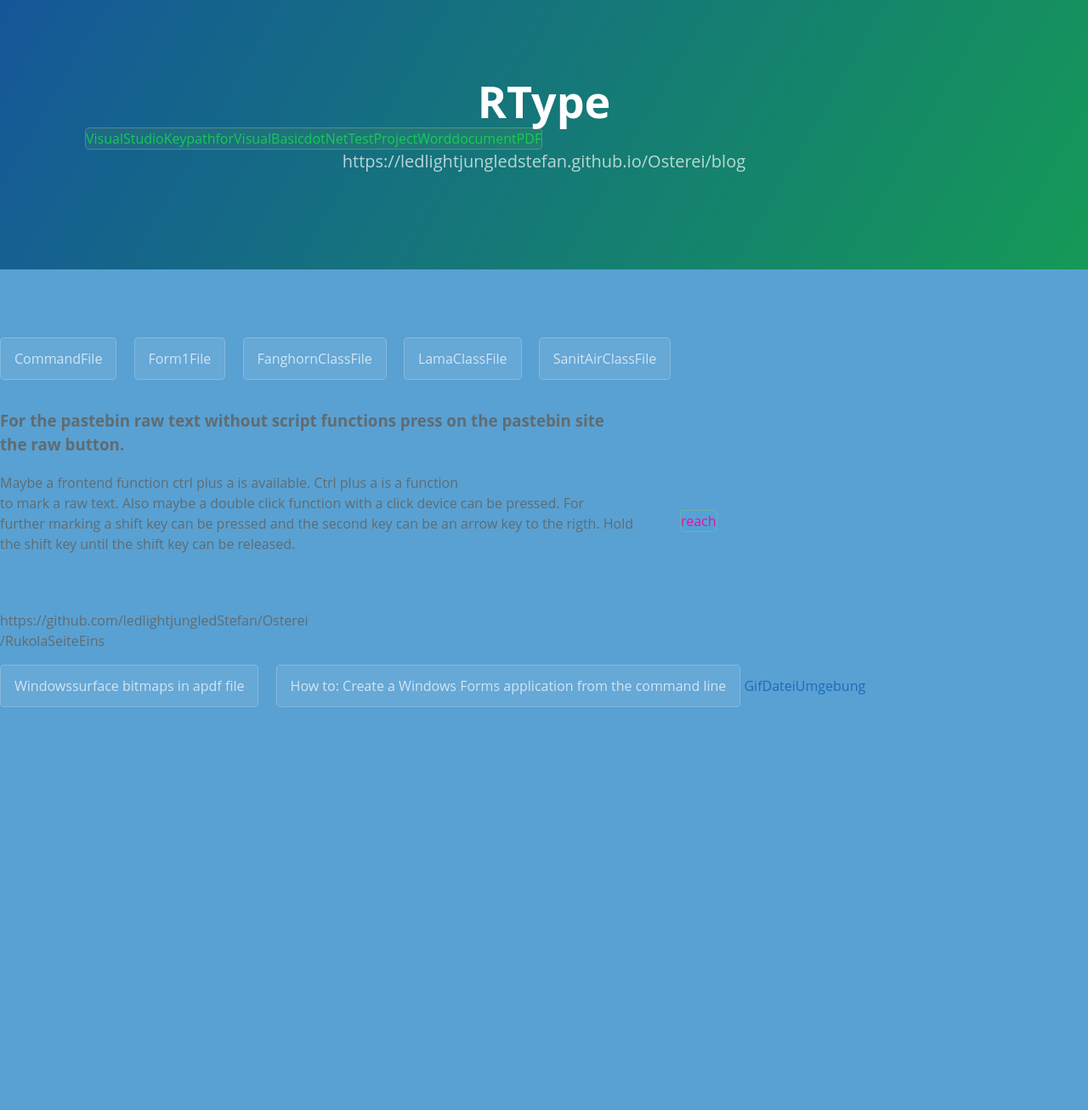
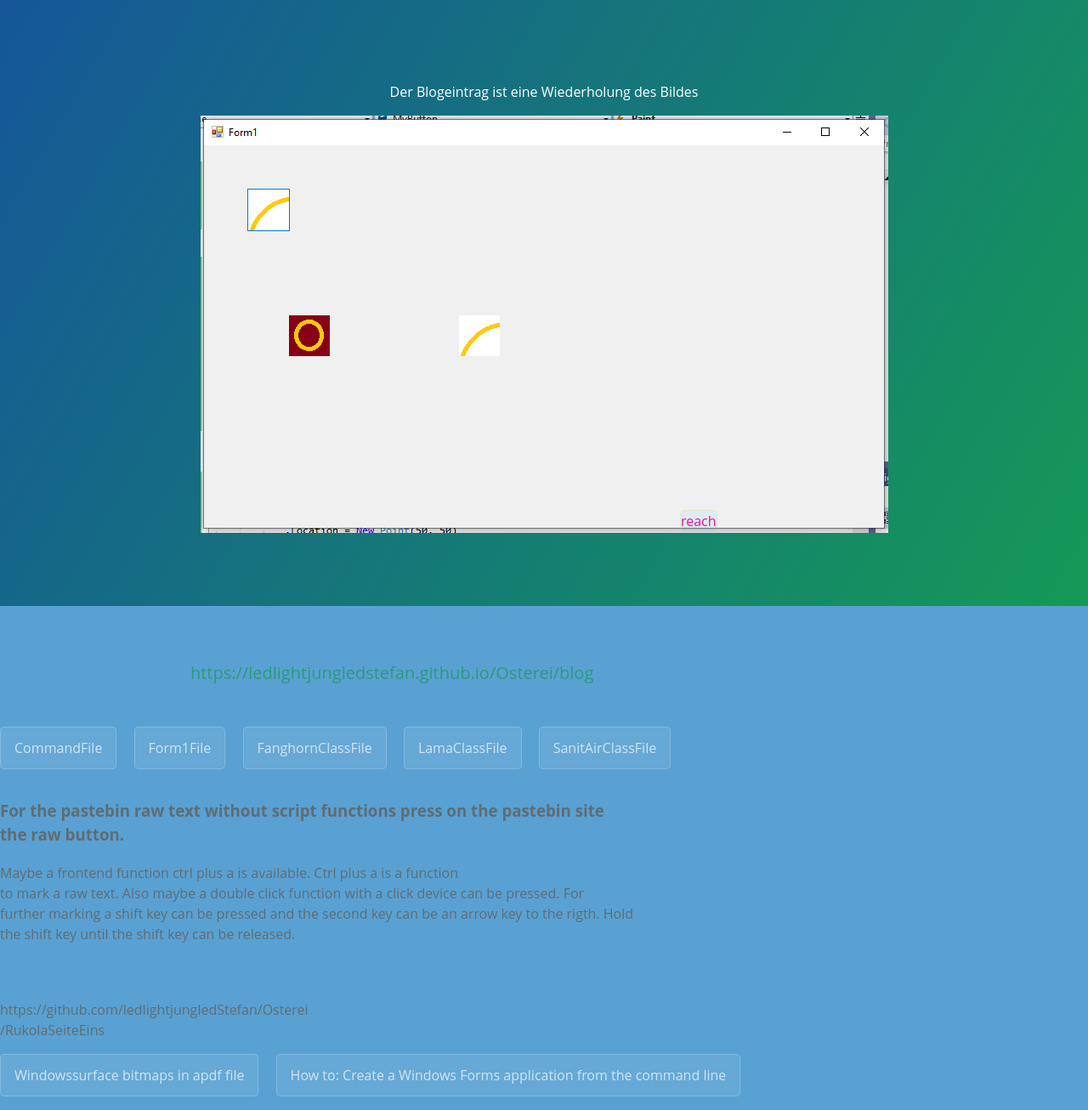
Before and after one commit to ledlightjungledStefan/Osterei, a Jekyll site: the page built from index.markdown, in a window 1280 px wide. Shown: the whole page at 85% size. Built offline with Jekyll 4.4.1, drawn with Linux system fonts in a browser that asks for light colours; before the commit the page ends 900 px from its top, so only the background shows below that.

Commit message:
Update Apfelkuchen.html

```diff
--- a/_layouts/Apfelkuchen.html
+++ b/_layouts/Apfelkuchen.html
@@ -17,14 +17,15 @@
 <body>
 <!--{{ content }}-->
     <section class="page-header">
-  <h1 class="project-name">RType</h1>
-  <h2 class="project-tagline">https://ledlightjungledstefan.github.io/Osterei/blog</h2>
+	    <p>Der Blogeintrag ist eine Wiederholung des Bildes</p>
+<img src="/Osterei/assets/bw ohne ziel.bmp" alt="">
+
 
 </section>
     <section class="main-content">
 
   <h1></h1>
-
+  <h2 class="project-tagline">https://ledlightjungledstefan.github.io/Osterei/blog</h2>
     </section>
     <a href="https://pastebin.com/LBdbaRP7" class="btn">CommandFile</a>
       <a href="https://pastebin.com/i0h0ED87" class="btn">Form1File</a>
@@ -45,8 +46,8 @@
 	/RukolaSeiteEins</p>
 	  <a href="/Osterei/assets/säijmstoul.pdf" class="btn">Windowssurface bitmaps in apdf file</a>
 	  <a href="https://docs.microsoft.com/en-us/dotnet/desktop/winforms/how-to-create-a-windows-forms-application-from-the-command-line?view=netframeworkdesktop-4.8" class="btn">How to: Create a Windows Forms application from the command line</a>
-	<a href="/Osterei/assets/WindowsFMUser.pdf" class="ShortHandButton">VisualStudioKeypathforVisualBasicdotNetTestProjectWorddocumentPDF</a>
-	<a href="/Osterei/assets/GRAPHICINTERFACEEXTENSIONVISUALSTUDIOVISUALBASICCLASSFILES.pdf" class="Button">GifDateiUmgebung</a>
+
+
 	<a href="https://ledlightjungledstefan.github.io/Osterei/solarplexus" class="Knopf">reach</a>
 </body>
 </html>
```
